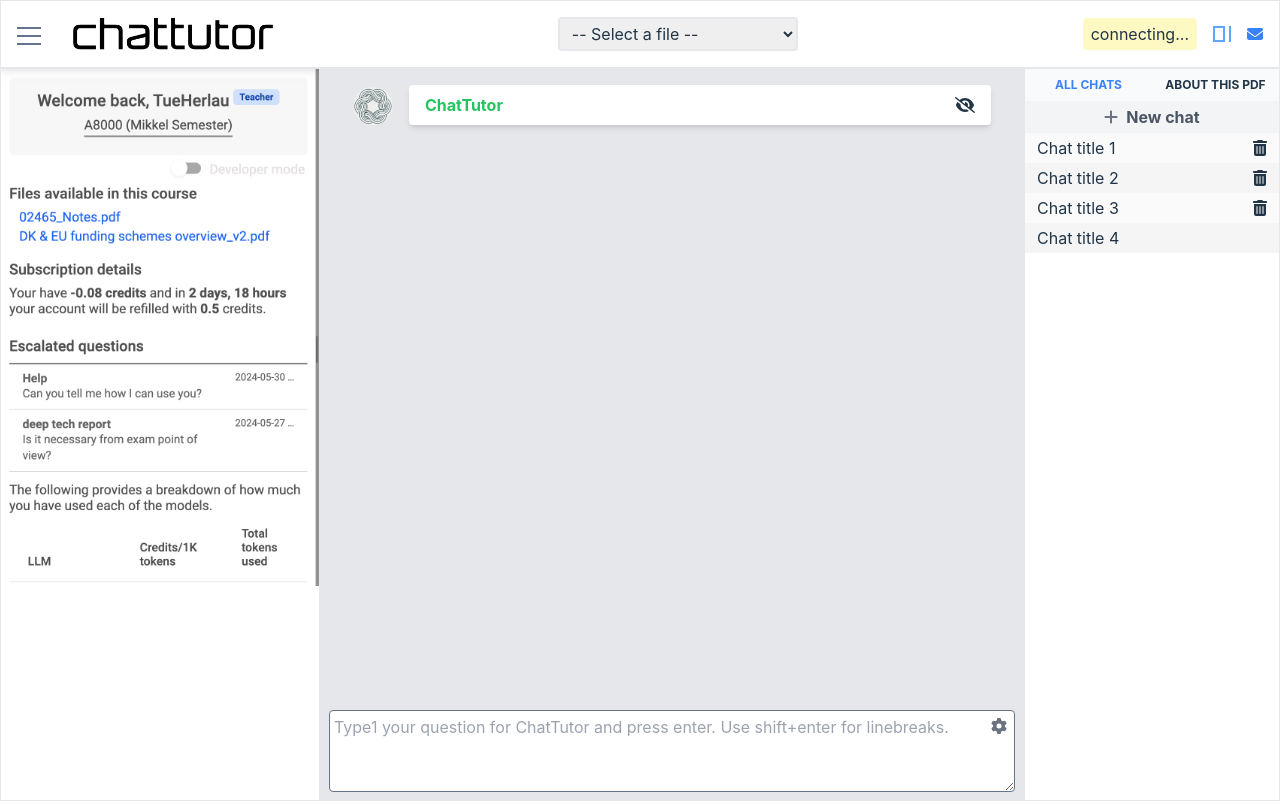
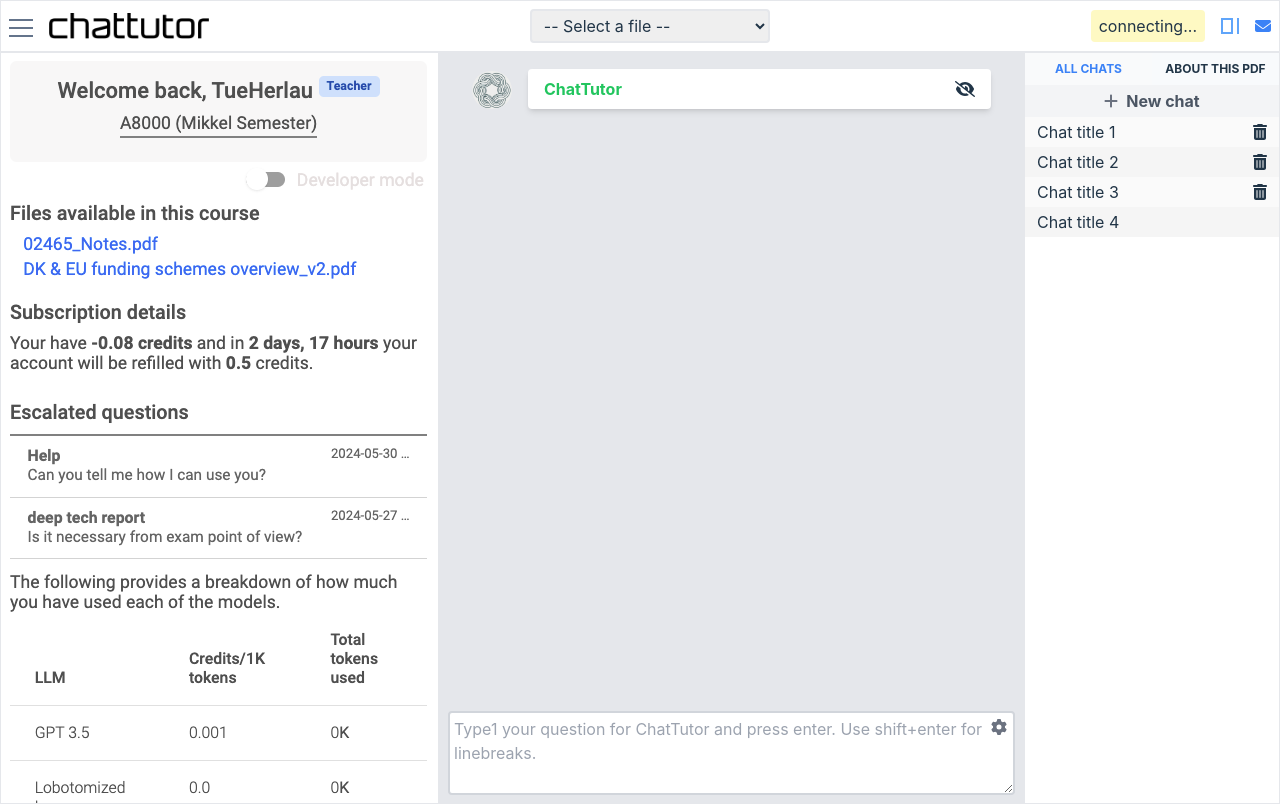
Before and after one commit to sudhansom/chattutor-react, a React (Vite) app: page / in a window 1280 px wide. Built offline with nearby package versions, Linux system fonts and the light colour scheme.

Commit message:
fix spaces and the image

```diff
--- a/src/components/SettingPanel.jsx
+++ b/src/components/SettingPanel.jsx
@@ -4,7 +4,7 @@
 
 const SettingPanel = () => {
   return (
-    <div className="border h-full basis-1/4 text-center p-0 text-2xl font-bold">
+    <div className="border h-full basis-1/35 text-center p-0 text-2xl font-bold overflow-hidden">
       <img className="object-cover" src={settingImg} alt="" />
     </div>
   );
--- a/src/components/TopNavBar.jsx
+++ b/src/components/TopNavBar.jsx
@@ -8,13 +8,13 @@
 
 const TopNavBar = ({ setShowChat }) => {
   return (
-    <div className="flex justify-between items-center border p-4">
-      <div className="flex gap-8 justify-between items-center">
+    <div className="flex justify-between items-center border p-2">
+      <div className="flex gap-4 justify-between items-center">
         <BurgerMenu />
         <img
           className="hover:cursor-pointer"
           src={Logo}
-          width="200"
+          width="160"
           height="100"
           alt=""
         />
--- a/src/components/ui/TextArea.jsx
+++ b/src/components/ui/TextArea.jsx
@@ -12,7 +12,7 @@
   }
   return (
     <textarea
-      className="w-full block p-1 border border-slate-500 rounded"
+      className="w-full block p-1 border-2 border-gray-300 rounded"
       onKeyDown={sendText}
       onChange={handleChange}
       value={v}
--- a/src/pages/HomePage.jsx
+++ b/src/pages/HomePage.jsx
@@ -13,7 +13,7 @@
   return (
     <div>
       <TopNavBar setShowChat={toogleSideBar} />
-      <div className="flex justify-between overflow-auto h-[calc(100vh-67px)]">
+      <div className="flex justify-between overflow-auto h-[calc(100vh-48px)]">
         <SettingPanel />
         <ChatPanel />
         {showChat && <ConversationPanel />}
```
Also changed, not shown: src/assets/images/setting.png.
